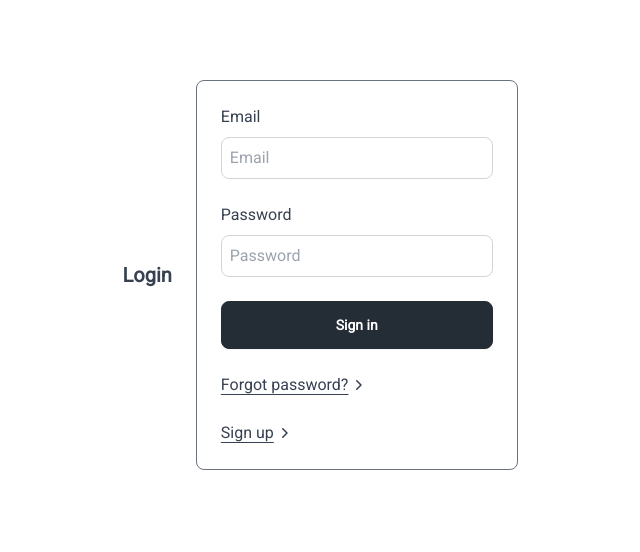
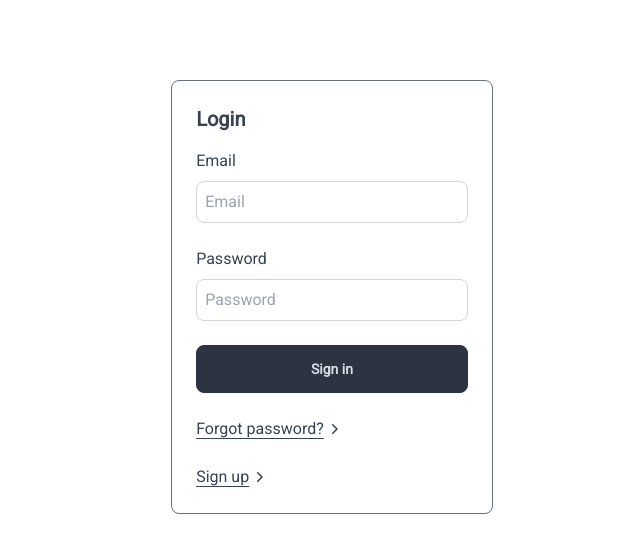
Before and after one commit to Marina-64/learning-timer-app, a Next.js app: page /login in a window 1280 px wide. Shown: the top 552 px of the page, without its empty margins (308-948 px from the left). Built offline with nearby package versions, Linux system fonts and the light colour scheme.

Commit message:
ログイン画面とリセットパスワード画面のUI統一調整

```diff
--- a/src/auth/LoginForm.tsx
+++ b/src/auth/LoginForm.tsx
@@ -59,8 +59,7 @@ const LoginForm: React.FC = () => {
 
   return (
     <div>
-      <div className="mx-6 flex justify-center items-center border border-gray-500 rounded-lg p-6">
-        <div className="">
+      <div className="mt-4 flex justify-center items-center">
         <form onSubmit={handleSubmit}>
           <div>
             <label htmlFor="email">Email</label>
@@ -84,7 +83,7 @@ const LoginForm: React.FC = () => {
               onChange={(e) => setPassword(e.target.value)}
             />
           </div>
-            <button className="btn btn-active btn-neutral mt-6 w-full hover:bg-gray-600 text-white py-2 px-4 rounded-lg">
+          <button className="btn btn-neutral mt-6 w-full hover:bg-gray-600">
             Sign in
           </button>
           <div className="mt-6 flex">
@@ -129,7 +128,6 @@ const LoginForm: React.FC = () => {
           </div>
         </form>
       </div>
-      </div>
       {errorMessage && (
         <div className="mx-6 mt-6 flex gap-2 bg-gray-100 p-4 rounded-lg">
           <svg
--- a/src/auth/ResetPasswordForm.tsx
+++ b/src/auth/ResetPasswordForm.tsx
@@ -10,7 +10,7 @@ const ResetPasswordForm = () => {
   };
 
   return (
-    <div className="mt-4 max-w-lg">
+    <div className="mt-4 flex justify-center items-center">
       <form onSubmit={handleSubmit} className="space-y-4">
         <div>
           <label htmlFor="email">Email</label>
@@ -27,7 +27,10 @@ const ResetPasswordForm = () => {
           <button type="submit" className="btn btn-ghost">
             Cancel
           </button>
-          <button type="submit" className="btn btn-neutral ml-4">
+          <button
+            type="submit"
+            className="btn btn-neutral ml-4 hover:bg-gray-600"
+          >
             Reset Password
           </button>
         </div>
--- a/src/pages/login/index.tsx
+++ b/src/pages/login/index.tsx
@@ -3,9 +3,11 @@ import LoginForm from "../../auth/LoginForm"; // LoginFormのインポート
 
 const LoginPage: React.FC = () => {
   return (
-    <div className="mt-20 flex items-center justify-center">
-      <h1 className="text-xl font-bold">Login</h1>
-      <LoginForm />
+    <div className="mt-20 flex justify-center">
+      <div className="p-6 border border-gray-500 rounded-lg">
+        <h1 className="text-xl font-bold">Login</h1>
+        <LoginForm />
+      </div>
     </div>
   );
 };
--- a/src/pages/login/resetPassword.tsx
+++ b/src/pages/login/resetPassword.tsx
@@ -3,7 +3,7 @@ import ResetPasswordForm from "../../auth/ResetPasswordForm";
 const ResetPasswordPage: React.FC = () => {
   return (
     <div className="mt-20 flex justify-center">
-      <div className="p-6 border border-gray-300 rounded-lg">
+      <div className="p-6 border border-gray-500 rounded-lg">
         <h1 className="text-xl font-bold">Reset Password</h1>
         <ResetPasswordForm />
       </div>
```
Lines whose indentation alone changed are shown as unchanged.
